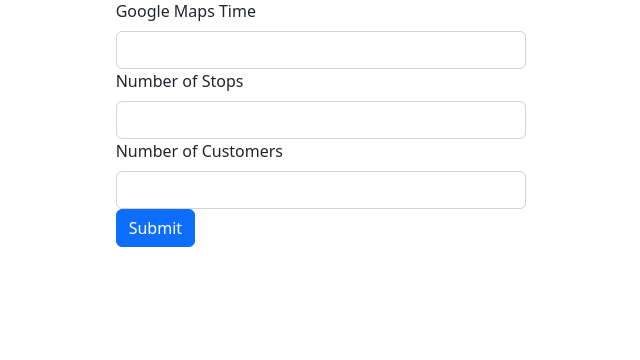
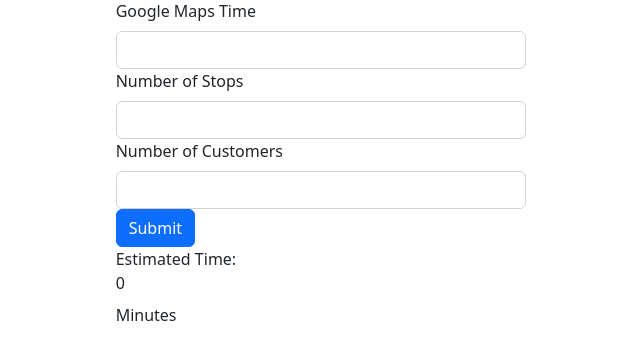
Before and after one commit to mcbebu/ALTER-TABLE, a Flask app: page / in a window 1280 px wide. Shown: the part 153-513 px from the top of the page, without its empty margins (319-959 px from the left). Run offline with Flask 2, Linux system fonts and the light colour scheme.

Commit message:
update flask web code

```diff
--- a/data-model/app.py
+++ b/data-model/app.py
@@ -3,6 +3,13 @@
 import tensorflow as tf
 import numpy as np
 from keras.models import load_model
+
+def time_estimation(ggmap_time, numStop, numCustomer, timePerStop=5, timePerCustomer=2):
+
+    estimation = ggmap_time * 1.1 + timePerStop * numStop + timePerCustomer * numCustomer
+    estimation = estimation + (np.abs(np.random.normal(0, 0.2)) - 0.1) * estimation
+
+    return np.round(estimation, 0)
 
 model = load_model('./model/model.h5')
 
@@ -34,9 +41,11 @@
         info['time'], info['stop'], info['customer']
     ]]))[0][0]
 
+    estimation = estimation if estimation > 0 else time_estimation(info['time'], info['stop'], info['customer'])
+
     print(estimation)
 
-    return data
+    return render_template('index.html', est=estimation)
 
 if __name__ == "__main__":
     app.run()
--- a/data-model/templates/index.html
+++ b/data-model/templates/index.html
@@ -27,6 +27,8 @@
 				<input name="numCustomer" class="form-control">
 
 				<button type="submit" class="btn btn-primary">Submit</button>
+
+                <div>Estimated Time: </div> <div class="form-label">{{est}}</div><div> Minutes </div>
 			</form>
 		</div>
 		<div class="col-md-4"></div>
```
Also changed, not shown: 1 other file.
